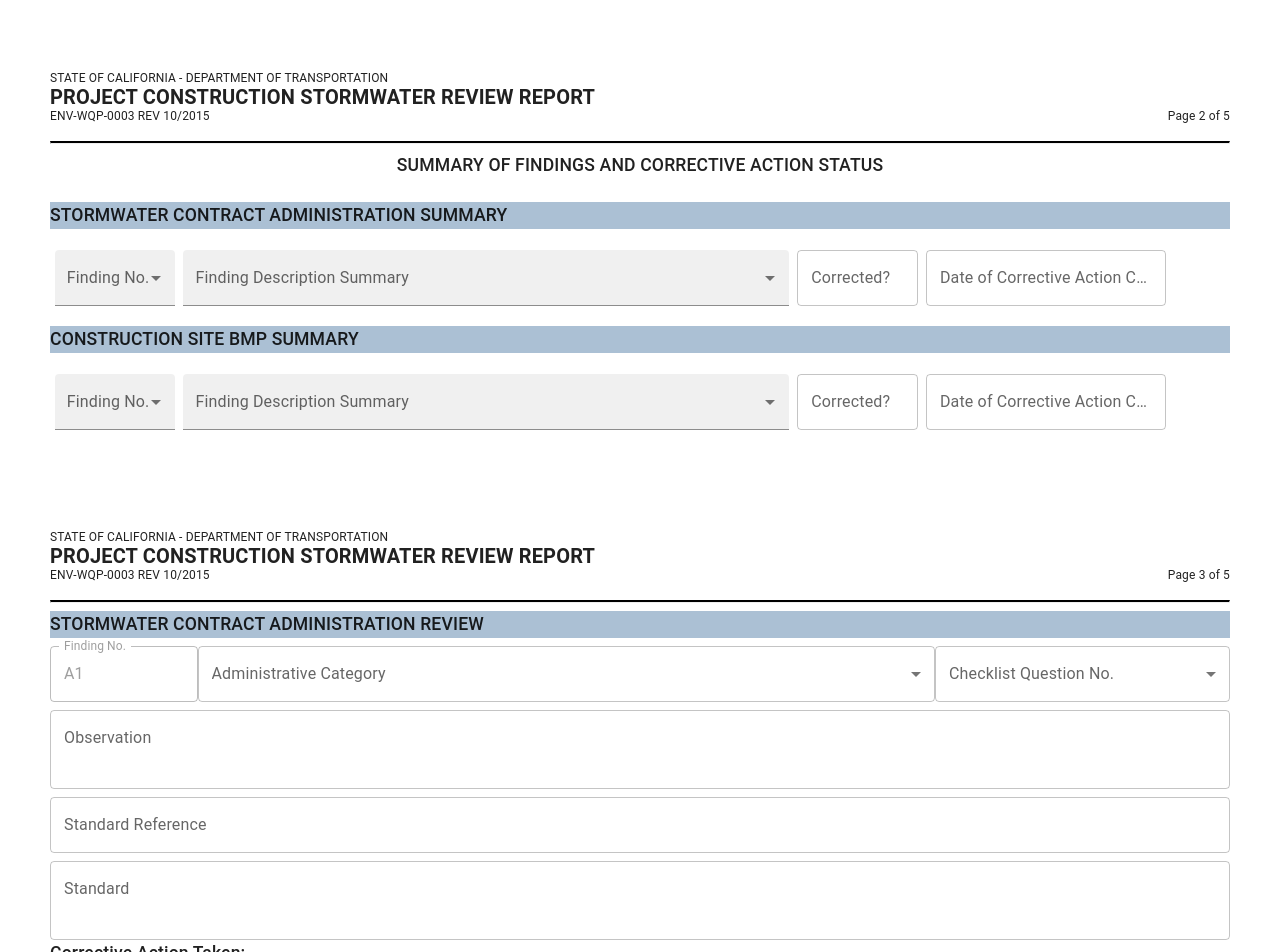
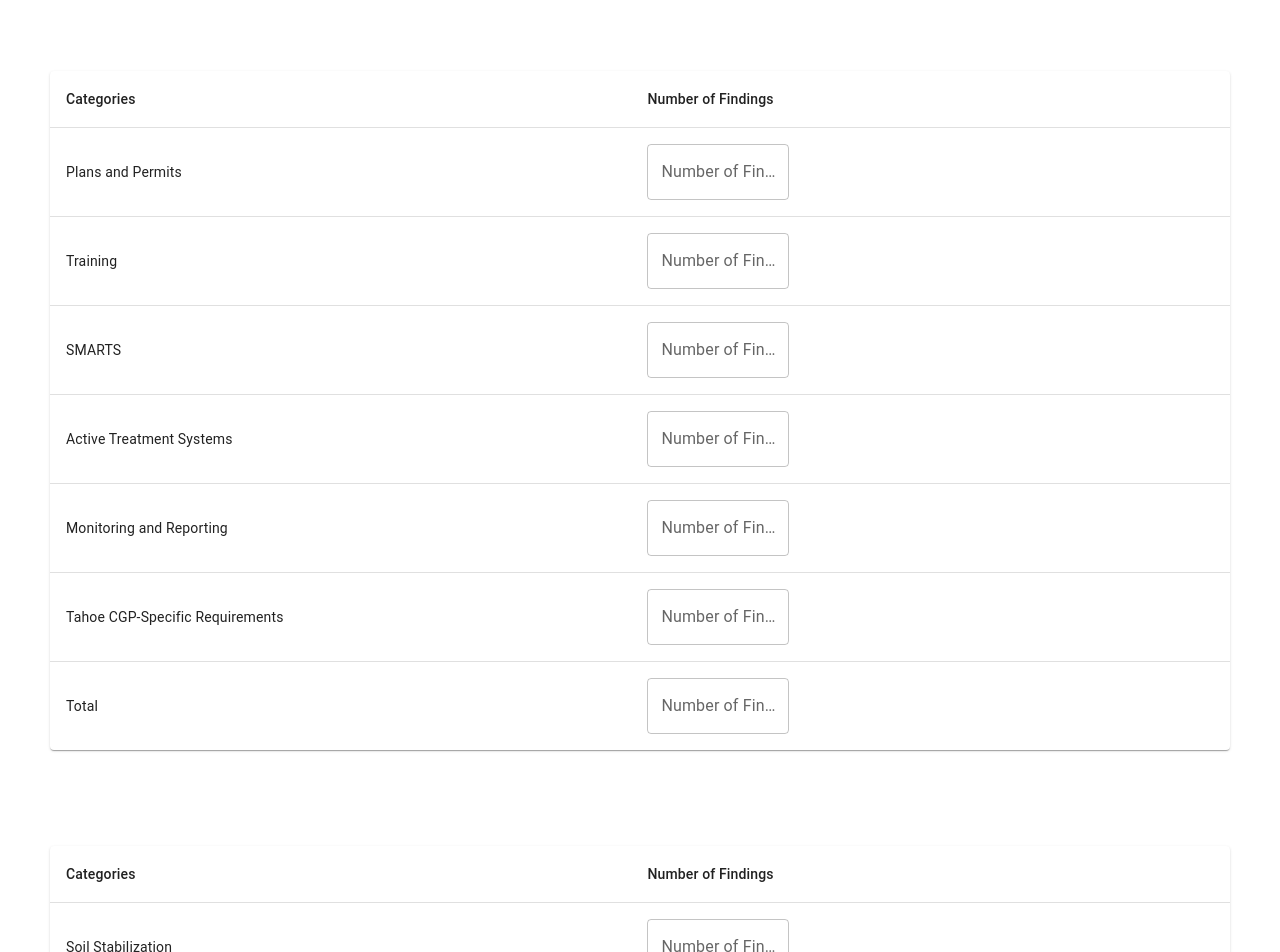
Before and after one commit to danielSmagly/CalTrans-Project, a React (Create React App) app in the folder React-Electron-Files/: page / in a window 1280 px wide. Shown: the part 280-1232 px from the top of the page. Built offline with nearby package versions, Linux system fonts and the light colour scheme.

Commit message:
New app.js
Added counter and counterdos to the app.js

```diff
--- a/React-Electron-Files/src/App.js
+++ b/React-Electron-Files/src/App.js
@@ -11,7 +11,8 @@ import BMPReview from './BMPReview';
 import ImageUpload from './ImageUpload'
 import Page5 from './Page5';
 import Page2 from './Page2';
-import AdminReview from './AdminReview';
+import Counter from './Counter';
+import CounterDos from './CounterDos';
 
 
 function App({children}) {
@@ -27,13 +28,15 @@ function App({children}) {
           <ProjectDescription/>
           <br/><br/>
           <br/><br/>
+          <Counter/>
+          <br/><br/>
+          <br/><br/>
+          <CounterDos/>
+          <br/><br/>
+          <br/><br/>
           <PageHeader pageNumber={2}/>
           <Page2/>
           </Formater>
-          <br/><br/>
-          <br/><br/>
-          <PageHeader pageNumber={3}/>
-          <AdminReview />
           <br/><br/>
           <br/><br/>
           <PageHeader pageNumber={4}/>
```
